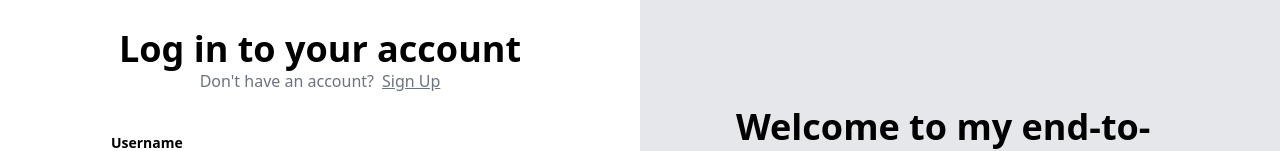
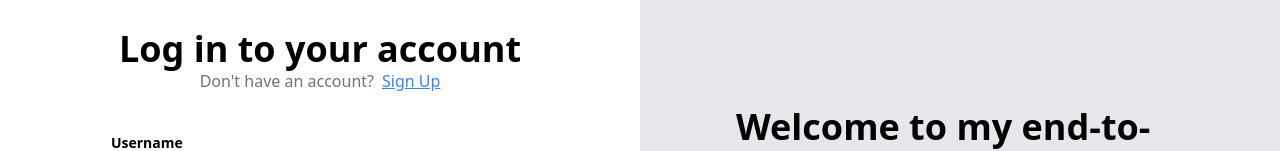
Before and after one commit to vbv-vaibhav/blogging-website, a React (Vite) app in the folder frontend/: page / in a window 1280 px wide. Shown: the part 201-352 px from the top of the page. Built offline with nearby package versions, Linux system fonts and the light colour scheme.

Commit message:
minor visual change

```diff
--- a/frontend/src/components/Auth.tsx
+++ b/frontend/src/components/Auth.tsx
@@ -41,9 +41,9 @@ const Auth = ({ type }: { type: "signup" | "signin" }) => {
                   : "Already have an account?"}
                 <Link
                   to={type === "signin" ? "/signup" : "/signin"}
-                  className="ml-2 underline"
+                  className="ml-2 underline text-blue-500"
                 >
-                  {type === "signin" ? "Sign Up" : "Login"}
+                  {type === "signin" ? "Sign Up" : "Sign in"}
                 </Link>
               </div>
             </div>
```
